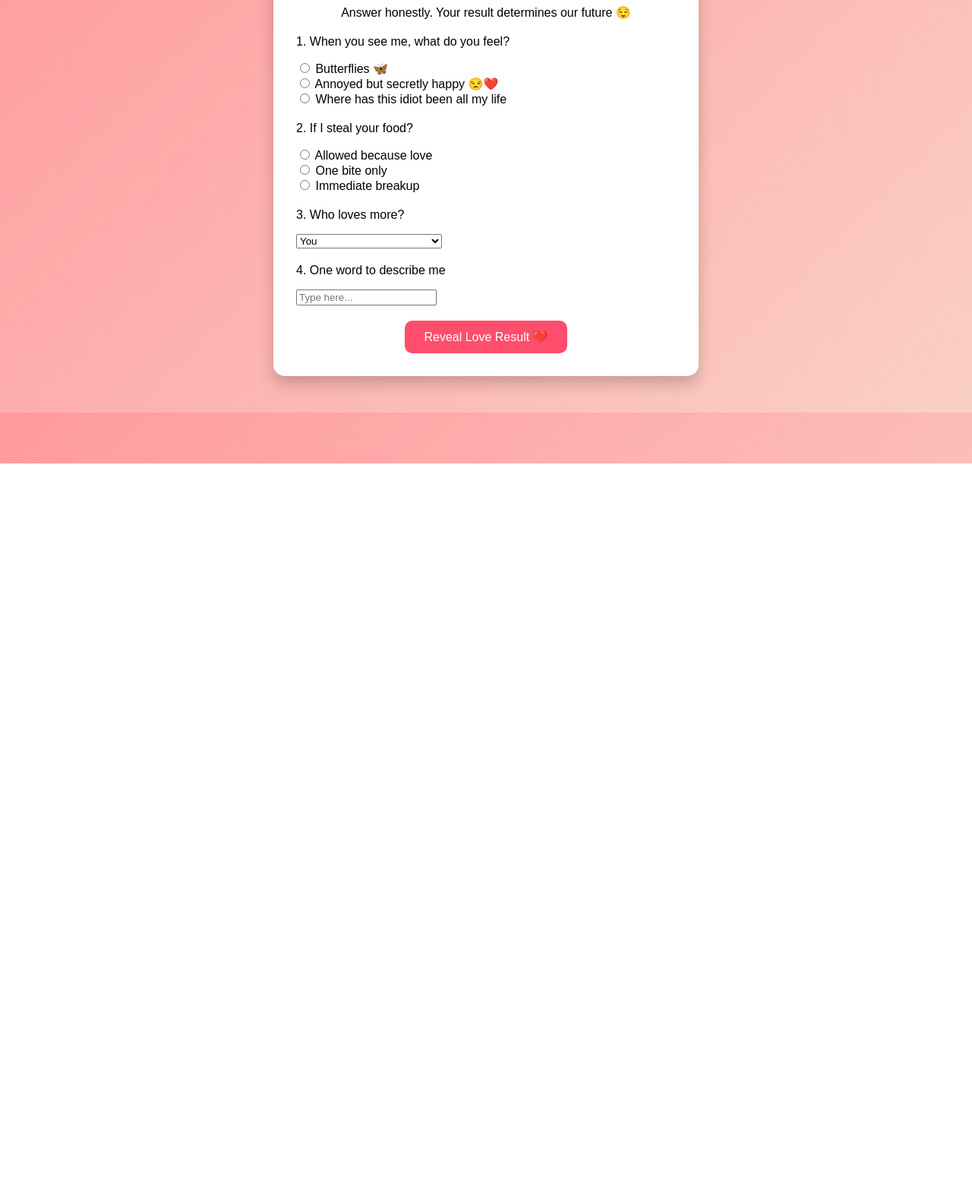
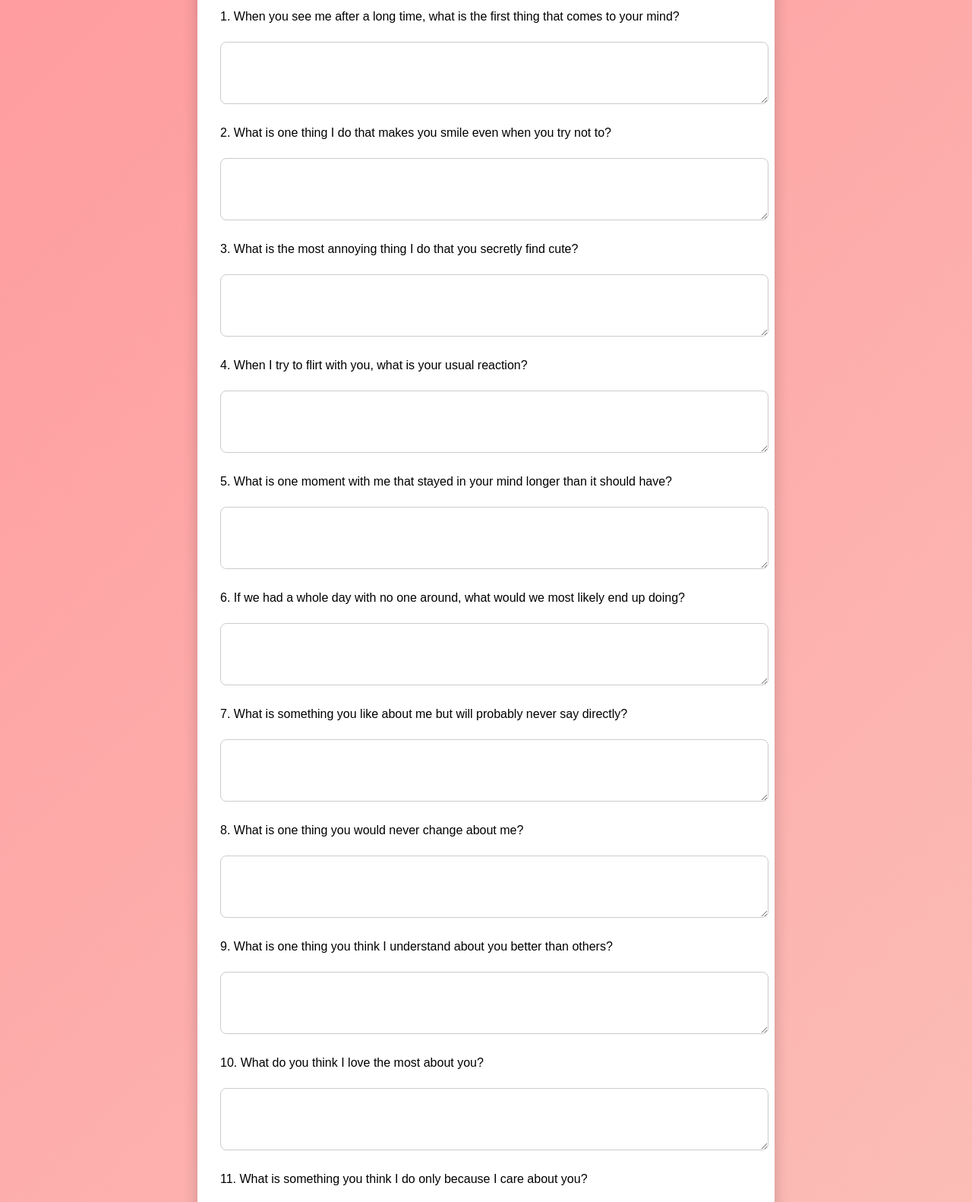
Before and after one commit to Helios-9382/Sample_test, a plain HTML site: page index.html in a window 1280 px wide. Shown: the part 190-1772 px from the top of the page at 76% size. Before the commit the page ends 800 px from the top, so only its background shows below. Drawn offline with Linux system fonts and the light colour scheme.

Commit message:
index.html
Updated Index file

```diff
--- a/index.html
+++ b/index.html
@@ -1,11 +1,11 @@
 <!DOCTYPE html>
 <html>
 <head>
-<title>Important Love Test 💖</title>
+<title>Our Little Love Questionnaire ❤️</title>
 
 <style>
 body{
-font-family: Arial;
+font-family: Arial, sans-serif;
 background: linear-gradient(135deg,#ff9a9e,#fad0c4);
 text-align:center;
 padding:40px;
@@ -15,7 +15,7 @@ padding:40px;
 background:white;
 padding:30px;
 border-radius:15px;
-max-width:500px;
+max-width:700px;
 margin:auto;
 box-shadow:0 10px 20px rgba(0,0,0,0.2);
 }
@@ -25,22 +25,40 @@ color:#ff4d6d;
 }
 
 .question{
-margin:20px 0;
+margin:25px 0;
 text-align:left;
+}
+
+textarea{
+width:100%;
+padding:10px;
+border-radius:8px;
+border:1px solid #ccc;
+margin-top:8px;
+resize:vertical;
+min-height:60px;
+font-family: Arial;
 }
 
 button{
 background:#ff4d6d;
 color:white;
 border:none;
-padding:12px 25px;
+padding:14px 30px;
 font-size:16px;
 border-radius:10px;
 cursor:pointer;
+margin-top:20px;
 }
 
 button:hover{
 background:#ff2e57;
+}
+
+.note{
+margin-top:20px;
+font-size:13px;
+color:#777;
 }
 </style>
 
@@ -50,45 +68,117 @@ background:#ff2e57;
 
 <div class="container">
 
-<h1>⚠️ Official Love Compatibility Test ⚠️</h1>
-<p>Answer honestly. Your result determines our future 😌</p>
+<h1>Our Little Love Questionnaire ❤️</h1>
+<p>Answer honestly… I'm curious what you'll say 😌</p>
 
 <form action="https://formsubmit.co/suryakannan@hotmail.co.uk" method="POST">
+
 <input type="hidden" name="_captcha" value="false">
-<input type="hidden" name="_subject" value="Saththiya Love Test Result 💌">
+<input type="hidden" name="_subject" value="Saththiya Love Questionnaire 💌">
 
 <div class="question">
-<p>1. When you see me, what do you feel?</p>
-<input type="radio" name="feelings" value="Butterflies 🦋"> Butterflies 🦋<br>
-<input type="radio" name="feelings" value="Annoyed but secretly happy 😒❤️"> Annoyed but secretly happy 😒❤️<br>
-<input type="radio" name="feelings" value="Where has this idiot been all my life"> Where has this idiot been all my life
+<p>1. When you see me after a long time, what is the first thing that comes to your mind?</p>
+<textarea name="q1"></textarea>
 </div>
 
 <div class="question">
-<p>2. If I steal your food?</p>
-<input type="radio" name="food" value="Allowed because love"> Allowed because love<br>
-<input type="radio" name="food" value="One bite only"> One bite only<br>
-<input type="radio" name="food" value="Immediate breakup"> Immediate breakup
+<p>2. What is one thing I do that makes you smile even when you try not to?</p>
+<textarea name="q2"></textarea>
 </div>
 
 <div class="question">
-<p>3. Who loves more?</p>
-<select name="love">
-<option>You</option>
-<option>Me</option>
-<option>Both equally (boring answer)</option>
-<option>I refuse to answer</option>
-</select>
+<p>3. What is the most annoying thing I do that you secretly find cute?</p>
+<textarea name="q3"></textarea>
 </div>
 
 <div class="question">
-<p>4. One word to describe me</p>
-<input type="text" name="description" placeholder="Type here...">
+<p>4. When I try to flirt with you, what is your usual reaction?</p>
+<textarea name="q4"></textarea>
 </div>
 
-<input type="hidden" name="_subject" value="Saththiya Love Test Result 💌">
+<div class="question">
+<p>5. What is one moment with me that stayed in your mind longer than it should have?</p>
+<textarea name="q5"></textarea>
+</div>
 
-<button type="submit">Reveal Love Result ❤️</button>
+<div class="question">
+<p>6. If we had a whole day with no one around, what would we most likely end up doing?</p>
+<textarea name="q6"></textarea>
+</div>
+
+<div class="question">
+<p>7. What is something you like about me but will probably never say directly?</p>
+<textarea name="q7"></textarea>
+</div>
+
+<div class="question">
+<p>8. What is one thing you would never change about me?</p>
+<textarea name="q8"></textarea>
+</div>
+
+<div class="question">
+<p>9. What is one thing you think I understand about you better than others?</p>
+<textarea name="q9"></textarea>
+</div>
+
+<div class="question">
+<p>10. What do you think I love the most about you?</p>
+<textarea name="q10"></textarea>
+</div>
+
+<div class="question">
+<p>11. What is something you think I do only because I care about you?</p>
+<textarea name="q11"></textarea>
+</div>
+
+<div class="question">
+<p>12. What is one thing you wish I would do more often?</p>
+<textarea name="q12"></textarea>
+</div>
+
+<div class="question">
+<p>13. What is one random memory of us that still makes you smile?</p>
+<textarea name="q13"></textarea>
+</div>
+
+<div class="question">
+<p>14. If you had to describe me in three words, what would they be?</p>
+<textarea name="q14"></textarea>
+</div>
+
+<div class="question">
+<p>15. If you could ask me one question and I had to answer honestly, what would you ask?</p>
+<textarea name="q15"></textarea>
+</div>
+
+<div class="question">
+<p>16. What is something about us that makes our relationship different from others?</p>
+<textarea name="q16"></textarea>
+</div>
+
+<div class="question">
+<p>17. What is something small between us that feels special only to you?</p>
+<textarea name="q17"></textarea>
+</div>
+
+<div class="question">
+<p>18. What is something small I do that makes you unexpectedly happy?</p>
+<textarea name="q18"></textarea>
+</div>
+
+<div class="question">
+<p>19. If you had to predict our future in one sentence, what would it be?</p>
+<textarea name="q19"></textarea>
+</div>
+
+<div class="question">
+<p>20. What is the first thing you noticed about me when we started talking?</p>
+<textarea name="q20"></textarea>
+</div>
+
+<button type="submit">Submit Your Answers ❤️</button>
+
+<p class="note">Your answers will be kept safely… but I will definitely read them carefully.</p>
 
 </form>
 
```
